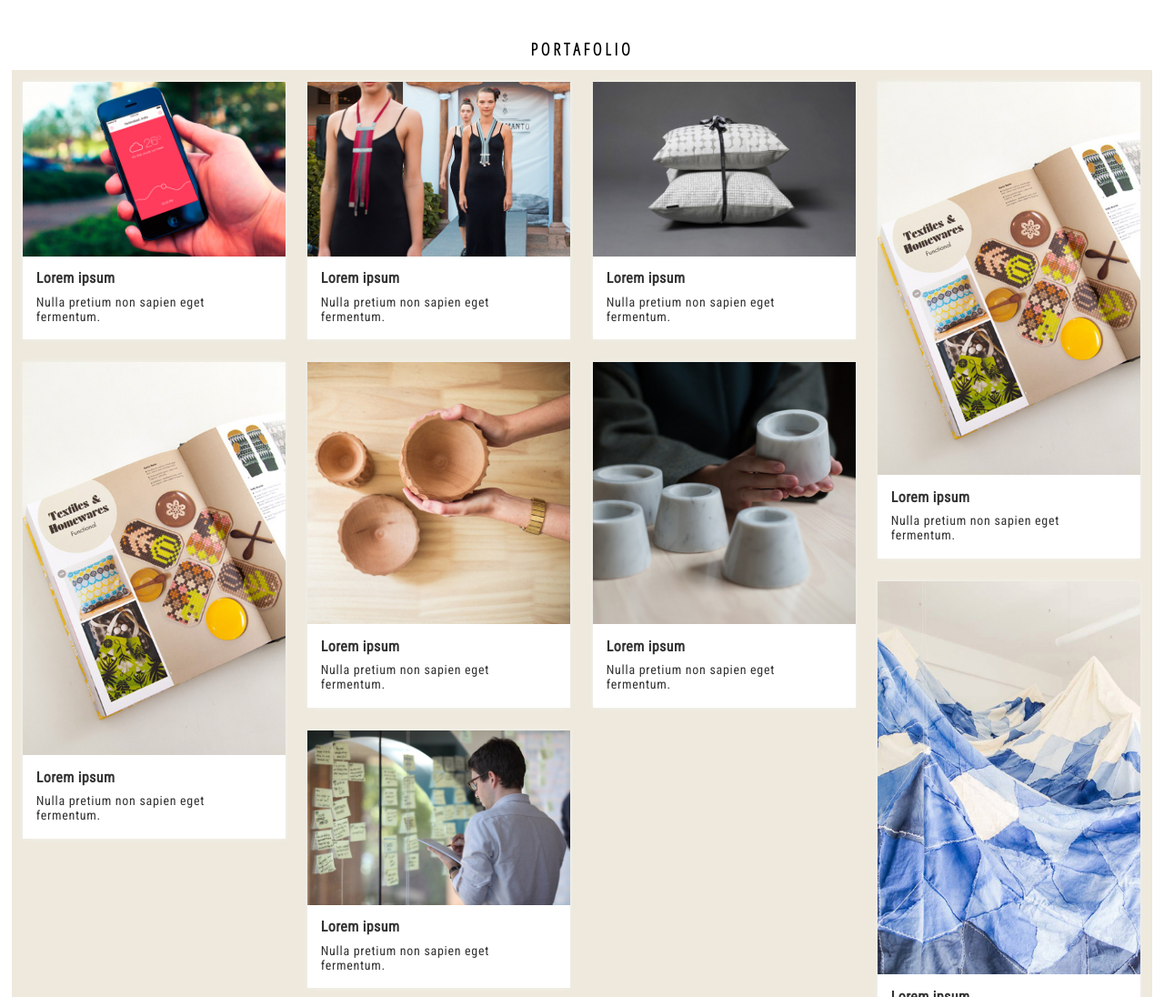
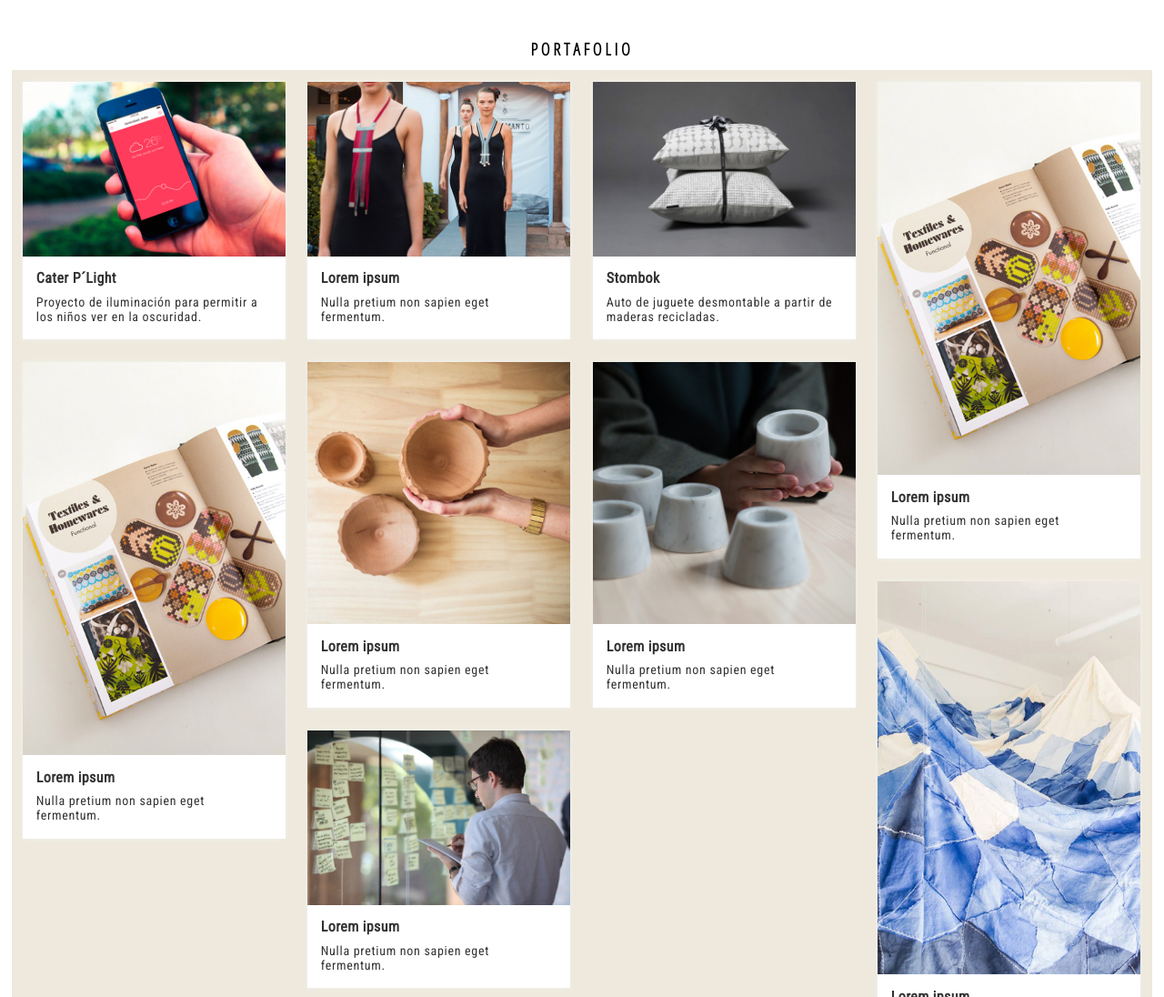
Before and after one commit to margaritaham/Procesos-clase-1, a plain HTML site: page ham-winter/index.html in a window 1280 px wide. Shown: the part 1403-2499 px from the top of the page at 91% size. Drawn offline with Linux system fonts and the light colour scheme.

Commit message:
Add files via upload

```diff
--- a/ham-winter/index.html
+++ b/ham-winter/index.html
@@ -156,8 +156,8 @@
 <div id="portafolio">
 	<div class="item">
 		<figure><img src="media/foto-01.jpg"/></figure>
-	  	<h4>Lorem ipsum</h4>
-	  	<p>Nulla pretium non sapien eget fermentum.</p>
+	  	<h4>Cater P´Light</h4>
+	  	<p>Proyecto de iluminación para permitir a los niños ver en la oscuridad.</p>
 	</div><!--/item-->
 	<div class="item">
 		<figure><img src="media/foto-02.jpg"/></figure>
@@ -166,8 +166,8 @@
 	</div><!--/item-->
 	<div class="item">
 		<figure><img src="media/foto-03.jpg"/></figure>
-	  	<h4>Lorem ipsum</h4>
-	  	<p>Nulla pretium non sapien eget fermentum.</p>
+	  	<h4>Stombok</h4>
+	  	<p>Auto de juguete desmontable a partir de maderas recicladas.</p>
 	</div><!--/item-->
 	<div class="item">
 		<figure><img src="media/foto-04.jpg"/></figure>
```
Also changed, not shown: ham-winter/media/foto-05.JPG (added).
